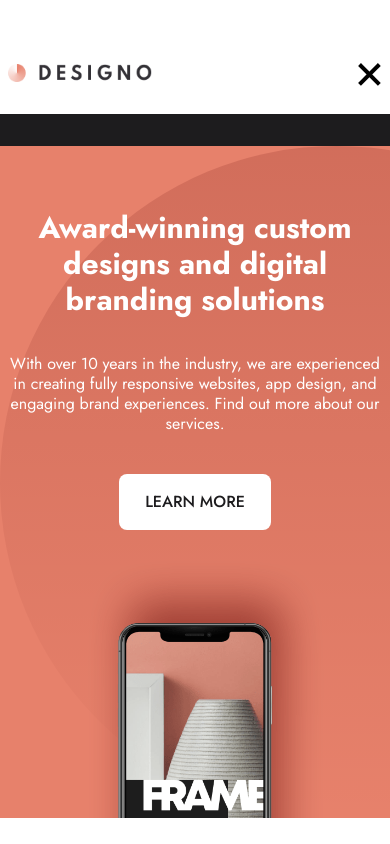
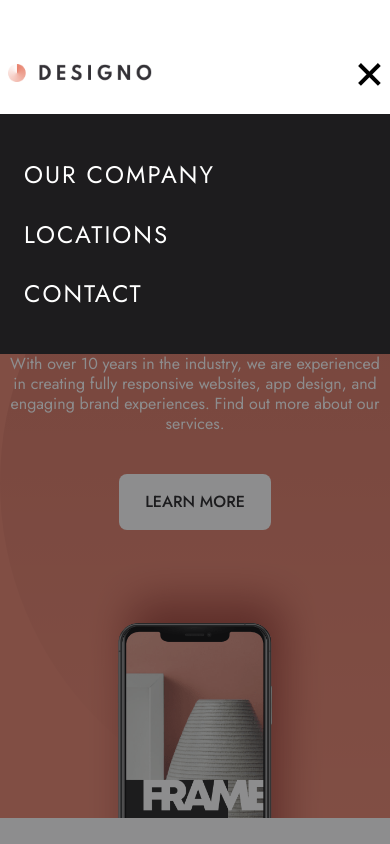
Before and after one commit to GustavoJuvino/designo-multi-page-website, a Next.js app: page / in a window 390 px wide. Both pictures are taken after a click on the element 368 px from the left and 75 px from the top of the page. Shown: the top 844 px of the page. Built offline with nearby package versions, Linux system fonts and the light colour scheme.

Commit message:
Mobile Menu bugs fixed

```diff
--- a/src/app/components/Header/Header.tsx
+++ b/src/app/components/Header/Header.tsx
@@ -31,7 +31,8 @@ const Header = () => {
         </div>
         <ul className="flex md:text-base text-sm text-black">
             {headerItems.map((item) => (
-                <li className="
+                <li key={item}
+                    className="
                         lg:px-11
                         md:px-7
                         px-4
--- a/src/app/components/Header/MobileMenu.tsx
+++ b/src/app/components/Header/MobileMenu.tsx
@@ -26,18 +26,20 @@ const MobileMenu = () => {
           flex
           flex-col
           justify-between
-          w-screen
+          w-full
           h-60
           bg-black
           mt-8
           py-12
           pl-6
           duration-500
+          z-[100]
         `
       : ""}
     >
       {active ? headerItems.map((item) => (
-        <li className="
+        <li  key={item}
+          className="
             text-2xl
             text-white
             w-max
@@ -50,7 +52,21 @@ const MobileMenu = () => {
           {item.toUpperCase()}
         </li>
       )) : ""}
-    </ul>
+      </ul>
+
+      {/* Background */}
+      <div
+        className={active ? `
+          absolute
+          w-full
+          h-full
+          bg-black
+          opacity-50
+          z-[90]
+          left-0
+          top-[10%]
+        ` : ""}
+      />
     </section>
   )
 }
--- a/src/app/globals.css
+++ b/src/app/globals.css
@@ -8,6 +8,8 @@
 
 body {
   margin: 0px;
+  padding:0;
+  position: relative;
 }
 
 h1,
```
